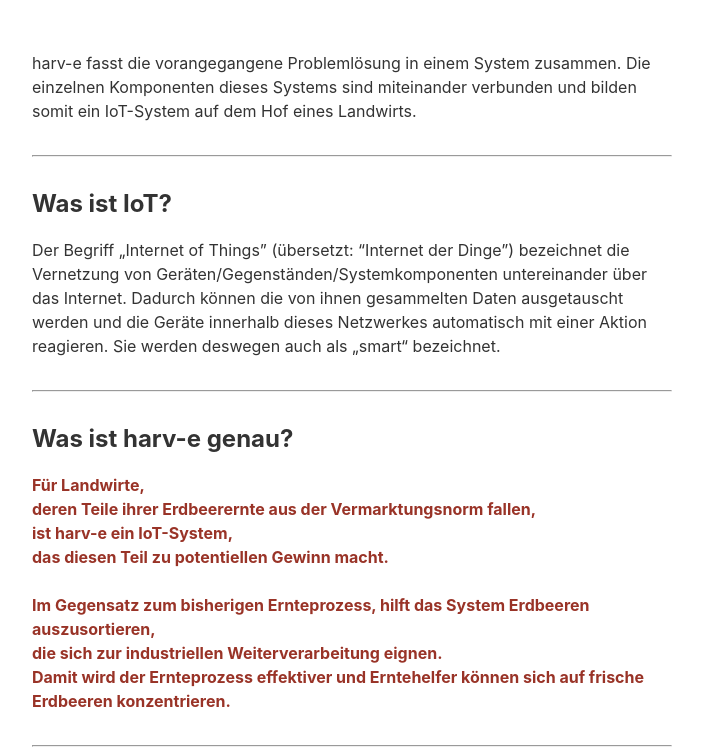
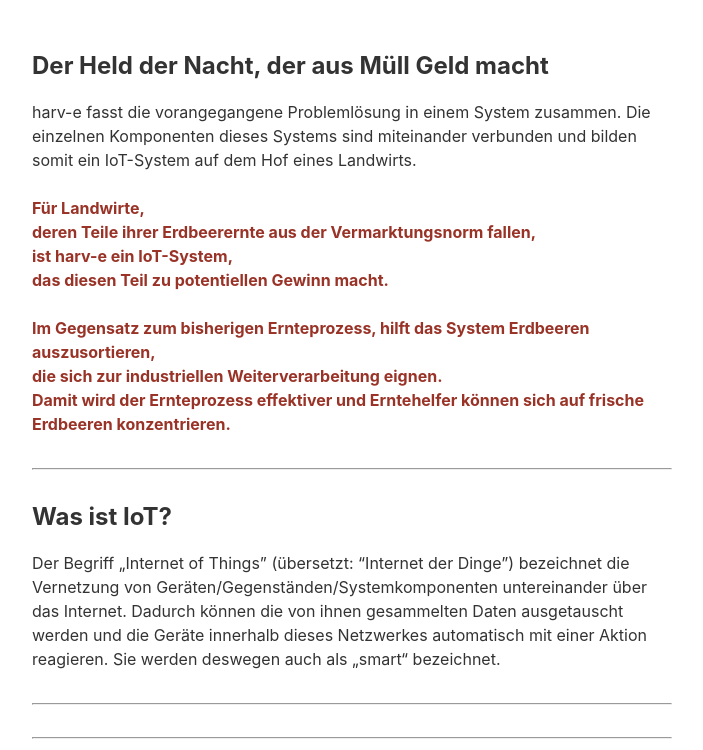
Before and after one commit to helede/harv-e_iDoku, a plain HTML site: page iDoku/3_harve.html in a window 1280 px wide. Shown: the part 202-952 px from the top of the page, without its empty margins (224-927 px from the left). Drawn offline with Linux system fonts and the light colour scheme.

Commit message:
management-pdfs

```diff
--- a/iDoku/3_harve.html
+++ b/iDoku/3_harve.html
@@ -12,9 +12,22 @@
 <body>
     <div class="content-block">
         <h1>harv-e</h1>
+        <h2>Der Held der Nacht, der aus Müll Geld macht</h2>
         <div class="content-text">
-            <p> harv-e fasst die vorangegangene Problemlösung in einem System zusammen. Die einzelnen Komponenten dieses
-                Systems sind miteinander verbunden und bilden somit ein IoT-System auf dem Hof eines Landwirts.
+                <p> harv-e fasst die vorangegangene Problemlösung in einem System zusammen. Die einzelnen Komponenten dieses
+                        Systems sind miteinander verbunden und bilden somit ein IoT-System auf dem Hof eines Landwirts.
+
+                    <br> <br>
+            <b> Für Landwirte, <br>
+                    deren Teile ihrer Erdbeerernte aus der Vermarktungsnorm fallen, <br>
+                    ist harv-e ein IoT-System, <br>
+                    das diesen Teil zu potentiellen Gewinn macht. <br>
+                    <br>
+                    Im Gegensatz zum bisherigen Ernteprozess, hilft das System Erdbeeren auszusortieren, <br>
+                    die sich zur industriellen Weiterverarbeitung eignen. <br>
+                    Damit wird der Ernteprozess effektiver und Erntehelfer können
+                    sich auf frische Erdbeeren konzentrieren.
+                </b>
             </p>
         </div>
         <hr>
@@ -27,20 +40,7 @@
             </p>
         </div>
         <hr>
-        <h2>Was ist harv-e genau?</h2>
-        <div class="content-text">
-            <p> <b> Für Landwirte, <br>
-                    deren Teile ihrer Erdbeerernte aus der Vermarktungsnorm fallen, <br>
-                    ist harv-e ein IoT-System, <br>
-                    das diesen Teil zu potentiellen Gewinn macht. <br>
-                    <br>
-                    Im Gegensatz zum bisherigen Ernteprozess, hilft das System Erdbeeren auszusortieren, <br>
-                    die sich zur industriellen Weiterverarbeitung eignen. <br>
-                    Damit wird der Ernteprozess effektiver und Erntehelfer können
-                    sich auf frische Erdbeeren konzentrieren.
-                </b>
-            </p>
-        </div>
+
         <hr>
         <h2>Welche IoT-Eigenschaften erfüllt harv-e?</h2>
         <div class="content-text">
```
Also changed, not shown: iDoku/5_trailer.html (+1 -2 lines), 2 other files.
